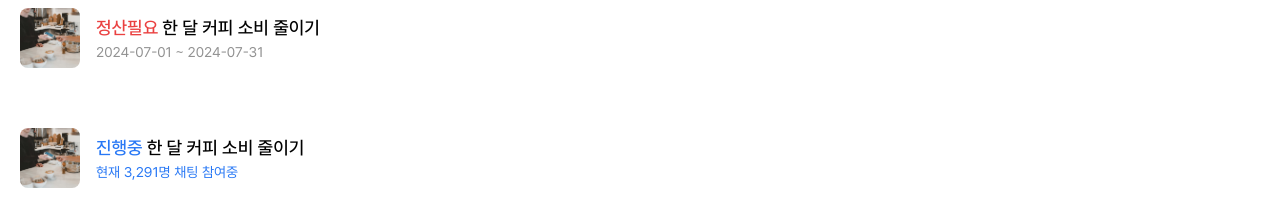
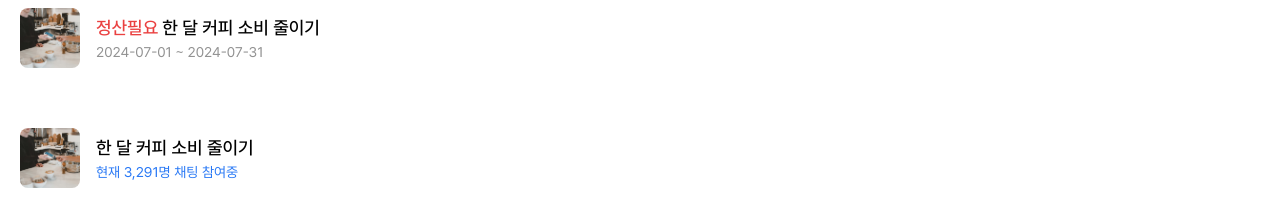
Before and after one commit to dongibuyeo/core-frontend, a Next.js app: page /home in a window 1280 px wide. Shown: the part 3240-3464 px from the top of the page. Built offline with nearby package versions, Linux system fonts and the light colour scheme.

Commit message:
Fix: useMemo, useCallback 제거

```diff
--- a/src/app/home/page.tsx
+++ b/src/app/home/page.tsx
@@ -4,7 +4,6 @@ import ChallengeStatusButton from '@/components/ChallengeStatusButton'
 import ChallengeCard from '@/components/ChallengeCard'
 import AccountCard from '@/components/AccountCard'
 import FundCard from '@/components/FundCard'
-
 import { ArrowLeft } from '@/public/svg/index'
 import { ChallengeStatus } from '@/types/ChallengeStatus'
 import { useState } from 'react'
--- a/src/app/mypage/page.tsx
+++ b/src/app/mypage/page.tsx
@@ -1,6 +1,6 @@
 'use client'
 
-import { useState, useRef, useEffect, useCallback } from 'react'
+import { useState, useRef, useEffect } from 'react'
 import { useRouter } from 'next/navigation'
 import {
   ArrowRight,
@@ -49,7 +49,8 @@ export default function Mypage() {
     },
   ]
 
-  const handleScroll = useCallback(() => {
+  useEffect(() => {
+    const handleScroll = () => {
       if (!containerRef.current) return
 
       const { scrollLeft, clientWidth } = containerRef.current
@@ -60,9 +61,8 @@ export default function Mypage() {
       } else if (scrollRatio < currentIndex - 0.5) {
         setCurrentIndex(currentIndex - 1)
       }
-  }, [currentIndex])
+    }
 
-  useEffect(() => {
     const container = containerRef.current
 
     container?.addEventListener('scroll', handleScroll)
@@ -70,7 +70,7 @@ export default function Mypage() {
     return () => {
       container?.removeEventListener('scroll', handleScroll)
     }
-  }, [handleScroll])
+  }, [currentIndex])
 
   useEffect(() => {
     if (containerRef.current) {
--- a/src/components/MiniChallengeCard.tsx
+++ b/src/components/MiniChallengeCard.tsx
@@ -59,12 +59,14 @@ export default function MiniChallengeCard({
       </div>
       <div className="flex flex-col">
         <div className="flex justify-start items-center">
-          <span className={`text-lg font-medium ${statusColor}`}>
-            {challengeStatus === '참여 예정' || challengeStatus === '진행중'
-              ? calculateDday(startDate)
-              : challengeStatus}
-          </span>
-          <span className="text-lg font-medium text-black ml-1">{title}</span>
+          {!isChatPage && (
+            <span className={`text-lg font-medium mr-1 ${statusColor}`}>
+              {challengeStatus === '참여 예정' || challengeStatus === '진행중'
+                ? calculateDday(startDate)
+                : challengeStatus}
+            </span>
+          )}
+          <span className="text-lg font-medium text-black">{title}</span>
         </div>
         <span
           className={`text-sm ${isChatPage ? 'text-_blue-300' : 'text-_grey-300'}`}
```
Lines whose indentation alone changed are shown as unchanged.
